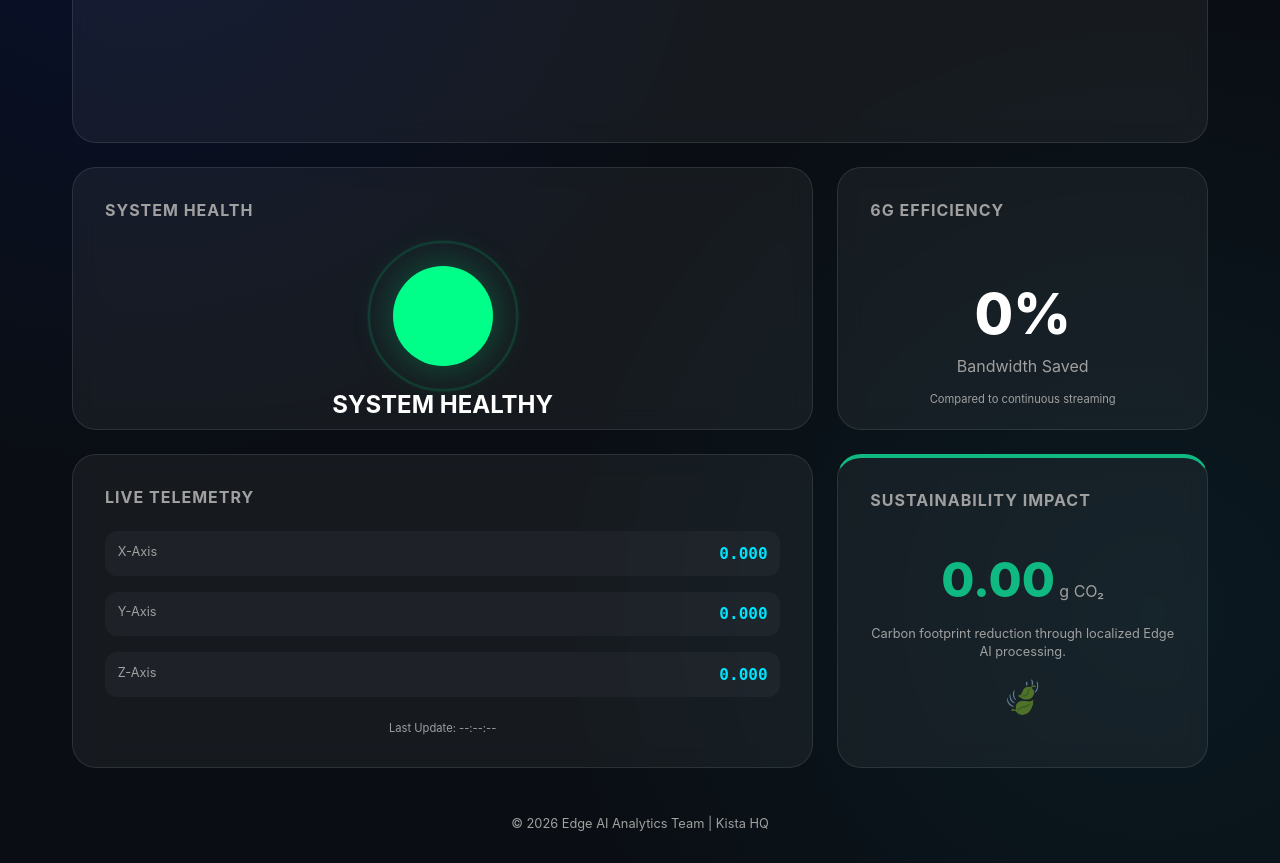
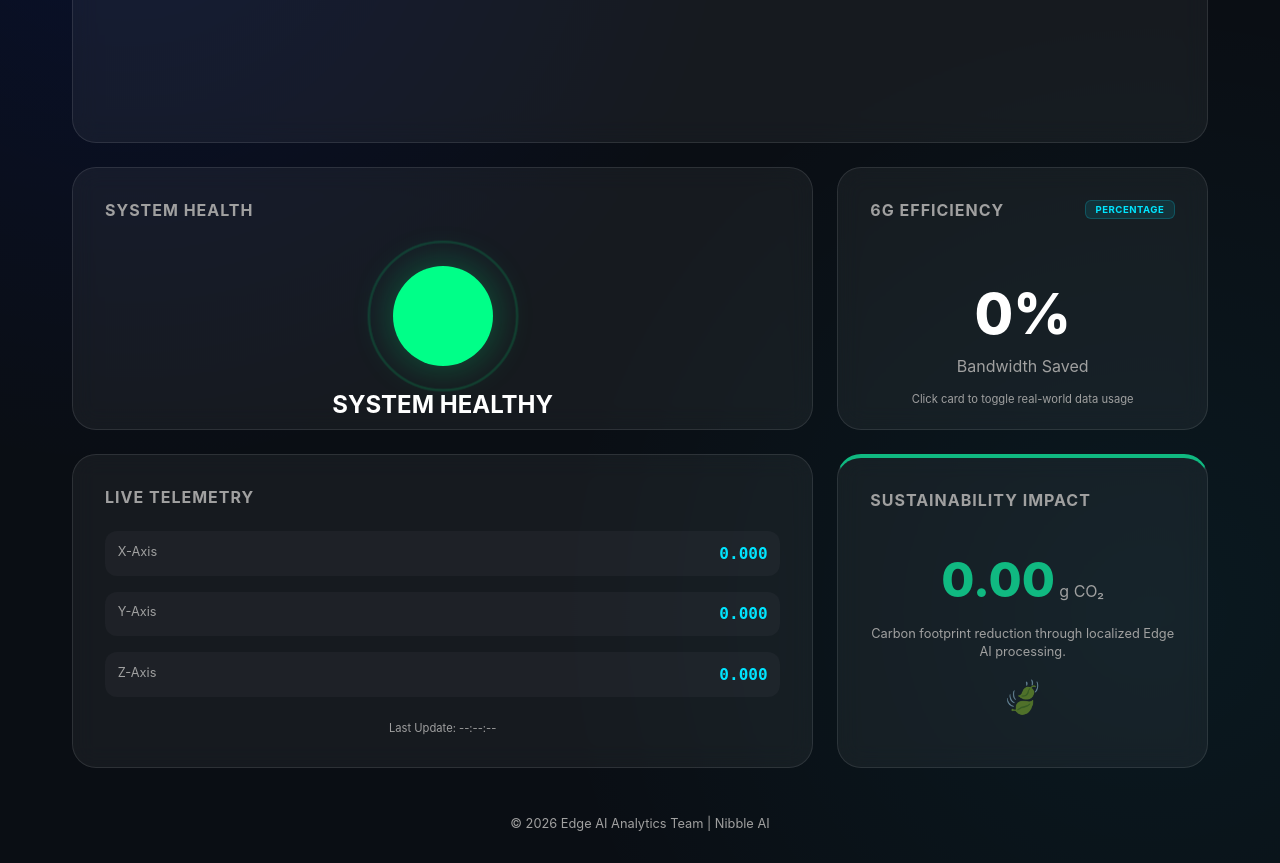
Before and after one commit to Farhad030619/HACKATHON, a Flask app: page / in a window 1280 px wide. Shown: the part 391-1254 px from the top of the page. Run offline with Flask 3, Linux system fonts and the light colour scheme.

Commit message:
Add efficiency view toggle and update footer to Nibble AI

```diff
--- a/app.py
+++ b/app.py
@@ -2,7 +2,11 @@
 import random
 import threading
 import json
-import serial
+try:
+    import serial
+    HAS_SERIAL = True
+except ImportError:
+    HAS_SERIAL = False
 from flask import Flask, render_template, Response
 from waitress import serve
 
@@ -33,6 +37,10 @@
 def serial_listener():
     """Background thread that listens to the Serial port as provided by user."""
     global system_status, total_data_points, transmitted_data_points, current_data
+
+    if not HAS_SERIAL:
+        print("Serial library not found. Running in MOCK mode.")
+        return
 
     try:
         ser = serial.Serial(SERIAL_PORT, BAUD_RATE, timeout=1)
@@ -97,7 +105,9 @@
         'efficiency': efficiency,
         'co2_saved': round(co2_saved, 2),
         'transmitted': is_cloud_transmitted,
-        'timestamp': time.strftime("%H:%M:%S")
+        'timestamp': time.strftime("%H:%M:%S"),
+        'total_points': total_data_points,
+        'transmitted_points': transmitted_data_points
     }
 
 @app.route('/')
@@ -117,8 +127,8 @@
 
 if __name__ == '__main__':
     # Start Serial Listener
-    serial_thread = threading.Thread(target=serial_listener, daemon=True)
-    serial_thread.start()
+    # serial_thread = threading.Thread(target=serial_listener, daemon=True)
+    # serial_thread.start()
 
     print("Dashboard server starting on http://localhost:5001")
     serve(app, host='0.0.0.0', port=5001, threads=4)
--- a/static/css/style.css
+++ b/static/css/style.css
@@ -234,6 +234,37 @@
     100% { transform: translateX(0); }
 }
 
+.clickable-card {
+    cursor: pointer;
+    transition: all 0.3s cubic-bezier(0.4, 0, 0.2, 1);
+}
+
+.clickable-card:active {
+    transform: scale(0.98);
+}
+
+.card-header-flex {
+    display: flex;
+    justify-content: space-between;
+    align-items: flex-start;
+    margin-bottom: 1.5rem;
+}
+
+.card-header-flex h2 {
+    margin-bottom: 0;
+}
+
+.mode-badge {
+    background: rgba(0, 229, 255, 0.1);
+    color: var(--accent-cyan);
+    padding: 0.2rem 0.6rem;
+    border-radius: 6px;
+    font-size: 0.6rem;
+    font-weight: 700;
+    letter-spacing: 0.5px;
+    border: 1px solid rgba(0, 229, 255, 0.2);
+}
+
 @media (max-width: 900px) {
     .dashboard-grid {
         grid-template-columns: 1fr;
--- a/static/js/dashboard.js
+++ b/static/js/dashboard.js
@@ -102,8 +102,8 @@
         statusText.style.color = '#ff3366';
     }
 
-    // Update Efficiency
-    document.getElementById('efficiencyValue').innerText = data.efficiency + '%';
+    // Update Efficiency based on mode
+    updateEfficiencyDisplay(data);
 
     // Update CO2
     document.getElementById('co2Value').innerText = data.co2_saved.toFixed(2);
@@ -115,7 +115,7 @@
     document.getElementById('lastUpdate').innerText = data.timestamp;
 
     // Visual feedback for 'Cloud Transmission'
-    const efficiencyCard = document.getElementById('efficiencyValue').parentElement.parentElement;
+    const efficiencyCard = document.getElementById('efficiencyCard');
     if (data.transmitted) {
         efficiencyCard.style.boxShadow = '0 0 20px rgba(0, 229, 255, 0.2)';
         setTimeout(() => {
@@ -123,3 +123,30 @@
         }, 300);
     }
 });
+
+let efficiencyMode = 'PERCENTAGE'; // 'PERCENTAGE' or 'REAL_WORLD'
+
+function toggleEfficiencyMode() {
+    efficiencyMode = (efficiencyMode === 'PERCENTAGE') ? 'REAL_WORLD' : 'PERCENTAGE';
+    document.getElementById('efficiencyMode').innerText = efficiencyMode.replace('_', ' ');
+    // Re-trigger update will happen on next message
+}
+
+function updateEfficiencyDisplay(data) {
+    const valueEl = document.getElementById('efficiencyValue');
+    const labelEl = document.getElementById('efficiencyLabel');
+
+    if (efficiencyMode === 'PERCENTAGE') {
+        valueEl.innerText = data.efficiency + '%';
+        labelEl.innerText = 'Bandwidth Saved';
+    } else {
+        // Real world: 100 bytes per message
+        const bytesSaved = (data.total_points - data.transmitted_points) * 100;
+        if (bytesSaved > 1024 * 1024) {
+            valueEl.innerText = (bytesSaved / (1024 * 1024)).toFixed(2) + ' MB';
+        } else {
+            valueEl.innerText = (bytesSaved / 1024).toFixed(1) + ' KB';
+        }
+        labelEl.innerText = 'Data Saved (Estimated)';
+    }
+}
--- a/templates/index.html
+++ b/templates/index.html
@@ -36,13 +36,16 @@
             </div>
 
             <!-- Efficiency Metric -->
-            <div class="card">
-                <h2>6G Efficiency</h2>
+            <div class="card clickable-card" id="efficiencyCard" onclick="toggleEfficiencyMode()">
+                <div class="card-header-flex">
+                    <h2>6G Efficiency</h2>
+                    <span class="mode-badge" id="efficiencyMode">PERCENTAGE</span>
+                </div>
                 <div class="status-display">
                     <div id="efficiencyValue" class="metric-value">0%</div>
-                    <div class="metric-label">Bandwidth Saved</div>
+                    <div id="efficiencyLabel" class="metric-label">Bandwidth Saved</div>
                     <p style="font-size: 0.7rem; margin-top: 1rem; color: var(--text-secondary);">
-                        Compared to continuous streaming
+                        Click card to toggle real-world data usage
                     </p>
                 </div>
             </div>
@@ -86,7 +89,7 @@
         </div>
 
         <footer style="margin-top: 3rem; text-align: center; color: var(--text-secondary); font-size: 0.8rem;">
-            &copy; 2026 Edge AI Analytics Team | Kista HQ
+            &copy; 2026 Edge AI Analytics Team | Nibble AI
         </footer>
     </div>
 
```
